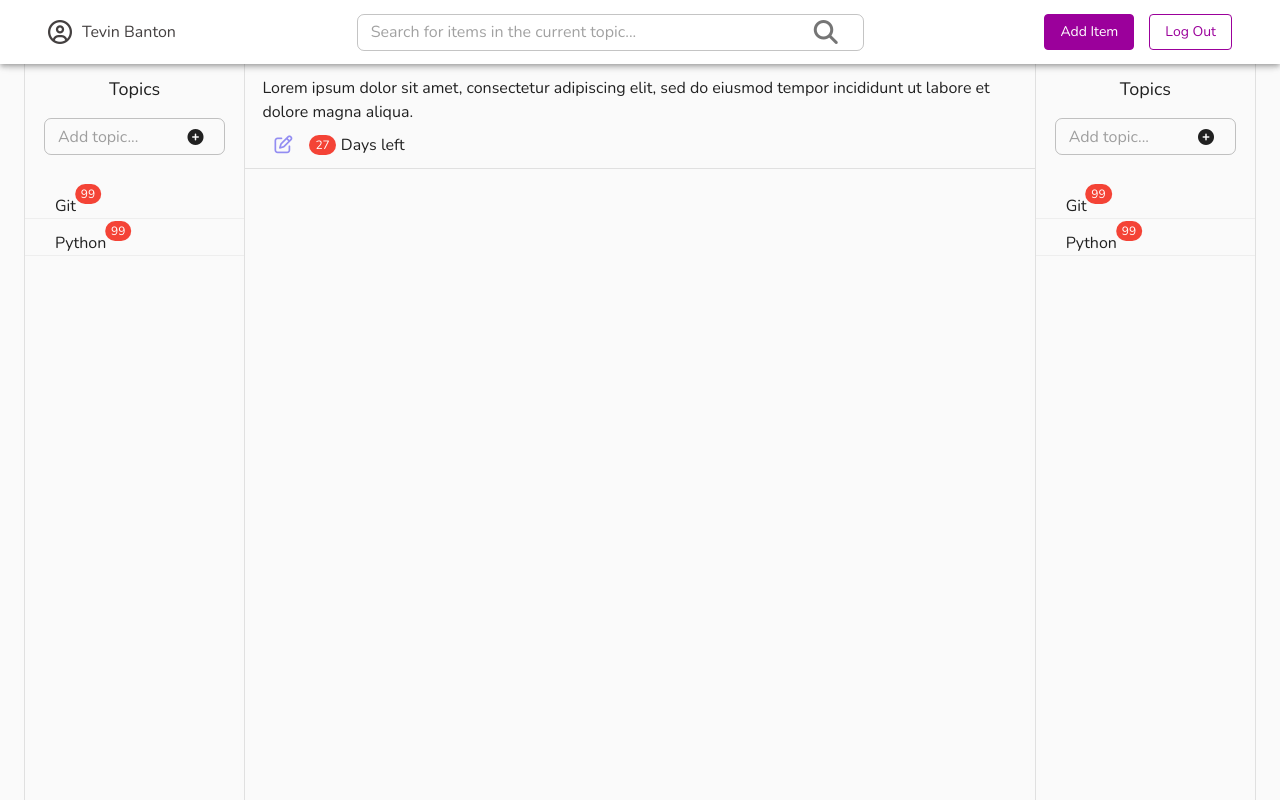
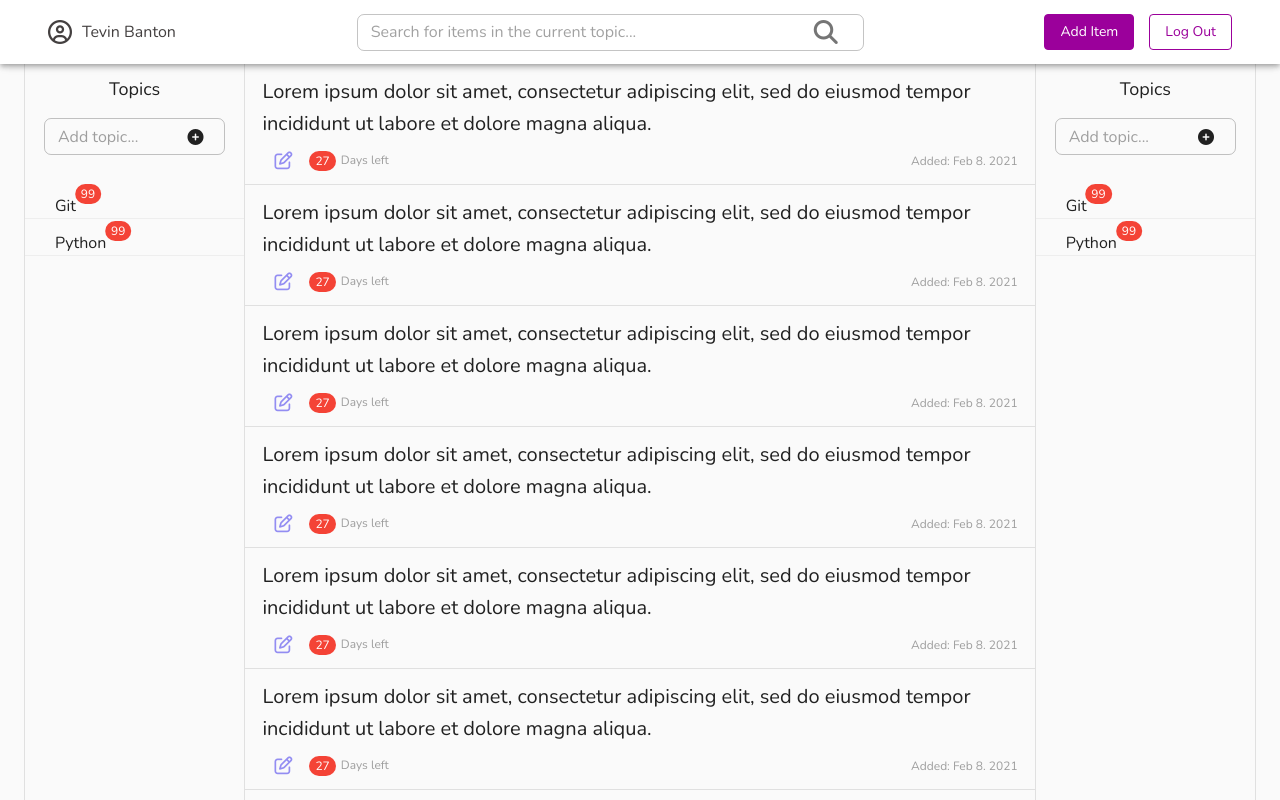
Before and after one commit to TevinAB/SpaceRep, a React (Create React App) app in the folder client/: page /home in a window 1280 px wide. Built offline with nearby package versions, Linux system fonts and the light colour scheme.

Commit message:
answer box added

```diff
--- a/client/src/components/Home/subcomponents/Feed.js
+++ b/client/src/components/Home/subcomponents/Feed.js
@@ -8,7 +8,9 @@ const useStyle = makeStyles((theme) => ({
     maxWidth: '820px',
     width: '64.0625%',
     height: 'calc(100vh - 64px)',
-    paddingTop: '64px',
+    maxHeight: 'calc(100vh - 64px)',
+    marginTop: '64px',
+    overflow: 'auto',
   },
 }));
 
@@ -16,7 +18,58 @@ function Feed() {
   const classes = useStyle();
   return (
     <Box classes={{ root: classes.container }}>
-      <FeedItem question='Lorem ipsum dolor sit amet, consectetur adipiscing elit, sed do eiusmod tempor incididunt ut labore et dolore magna aliqua.' />
+      <FeedItem
+        question='Lorem ipsum dolor sit amet, consectetur adipiscing elit, sed do eiusmod tempor incididunt ut labore et dolore magna aliqua.'
+        answer='Egestas integer eget aliquet nibh praesent tristique magna. Velit laoreet id donec ultrices tincidunt. Arcu dui vivamus arcu felis bibendum ut tristique et'
+      />
+      <FeedItem
+        question='Lorem ipsum dolor sit amet, consectetur adipiscing elit, sed do eiusmod tempor incididunt ut labore et dolore magna aliqua.'
+        answer='Egestas integer eget aliquet nibh praesent tristique magna. Velit laoreet id donec ultrices tincidunt. Arcu dui vivamus arcu felis bibendum ut tristique et'
+      />
+      <FeedItem
+        question='Lorem ipsum dolor sit amet, consectetur adipiscing elit, sed do eiusmod tempor incididunt ut labore et dolore magna aliqua.'
+        answer='Egestas integer eget aliquet nibh praesent tristique magna. Velit laoreet id donec ultrices tincidunt. Arcu dui vivamus arcu felis bibendum ut tristique et'
+      />
+      <FeedItem
+        question='Lorem ipsum dolor sit amet, consectetur adipiscing elit, sed do eiusmod tempor incididunt ut labore et dolore magna aliqua.'
+        answer='Egestas integer eget aliquet nibh praesent tristique magna. Velit laoreet id donec ultrices tincidunt. Arcu dui vivamus arcu felis bibendum ut tristique et'
+      />
+      <FeedItem
+        question='Lorem ipsum dolor sit amet, consectetur adipiscing elit, sed do eiusmod tempor incididunt ut labore et dolore magna aliqua.'
+        answer='Egestas integer eget aliquet nibh praesent tristique magna. Velit laoreet id donec ultrices tincidunt. Arcu dui vivamus arcu felis bibendum ut tristique et'
+      />
+      <FeedItem
+        question='Lorem ipsum dolor sit amet, consectetur adipiscing elit, sed do eiusmod tempor incididunt ut labore et dolore magna aliqua.'
+        answer='Egestas integer eget aliquet nibh praesent tristique magna. Velit laoreet id donec ultrices tincidunt. Arcu dui vivamus arcu felis bibendum ut tristique et'
+      />
+      <FeedItem
+        question='Lorem ipsum dolor sit amet, consectetur adipiscing elit, sed do eiusmod tempor incididunt ut labore et dolore magna aliqua.'
+        answer='Egestas integer eget aliquet nibh praesent tristique magna. Velit laoreet id donec ultrices tincidunt. Arcu dui vivamus arcu felis bibendum ut tristique et'
+      />
+      <FeedItem
+        question='Lorem ipsum dolor sit amet, consectetur adipiscing elit, sed do eiusmod tempor incididunt ut labore et dolore magna aliqua.'
+        answer='Egestas integer eget aliquet nibh praesent tristique magna. Velit laoreet id donec ultrices tincidunt. Arcu dui vivamus arcu felis bibendum ut tristique et'
+      />
+      <FeedItem
+        question='Lorem ipsum dolor sit amet, consectetur adipiscing elit, sed do eiusmod tempor incididunt ut labore et dolore magna aliqua.'
+        answer='Egestas integer eget aliquet nibh praesent tristique magna. Velit laoreet id donec ultrices tincidunt. Arcu dui vivamus arcu felis bibendum ut tristique et'
+      />
+      <FeedItem
+        question='Lorem ipsum dolor sit amet, consectetur adipiscing elit, sed do eiusmod tempor incididunt ut labore et dolore magna aliqua.'
+        answer='Egestas integer eget aliquet nibh praesent tristique magna. Velit laoreet id donec ultrices tincidunt. Arcu dui vivamus arcu felis bibendum ut tristique et'
+      />
+      <FeedItem
+        question='Lorem ipsum dolor sit amet, consectetur adipiscing elit, sed do eiusmod tempor incididunt ut labore et dolore magna aliqua.'
+        answer='Egestas integer eget aliquet nibh praesent tristique magna. Velit laoreet id donec ultrices tincidunt. Arcu dui vivamus arcu felis bibendum ut tristique et'
+      />
+      <FeedItem
+        question='Lorem ipsum dolor sit amet, consectetur adipiscing elit, sed do eiusmod tempor incididunt ut labore et dolore magna aliqua.'
+        answer='Egestas integer eget aliquet nibh praesent tristique magna. Velit laoreet id donec ultrices tincidunt. Arcu dui vivamus arcu felis bibendum ut tristique et'
+      />
+      <FeedItem
+        question='Lorem ipsum dolor sit amet, consectetur adipiscing elit, sed do eiusmod tempor incididunt ut labore et dolore magna aliqua.'
+        answer='Egestas integer eget aliquet nibh praesent tristique magna. Velit laoreet id donec ultrices tincidunt. Arcu dui vivamus arcu felis bibendum ut tristique et'
+      />
     </Box>
   );
 }
--- a/client/src/components/Home/subcomponents/FeedItem.js
+++ b/client/src/components/Home/subcomponents/FeedItem.js
@@ -1,4 +1,4 @@
-import React from 'react';
+import React, { useState } from 'react';
 import { makeStyles } from '@material-ui/core/styles';
 import {
   IconButton,
@@ -13,11 +13,19 @@ const useStyle = makeStyles((theme) => ({
     padding: '0px 17px',
     borderBottom: `1px solid ${theme.palette.grey[300]}`,
   },
+  answerBox: {
+    padding: '12px 17px',
+    borderBottom: `1px solid ${theme.palette.grey[300]}`,
+  },
   titleBox: {
     paddingTop: '12px',
   },
   detailBox: {
+    display: 'flex',
+    alignItems: 'center',
+    justifyContent: 'space-between',
     paddingBottom: '2px',
+    width: '100%',
   },
   editButton: {
     fontSize: '18px',
@@ -28,38 +36,66 @@ const useStyle = makeStyles((theme) => ({
     display: 'flex',
     alignItems: 'center',
   },
+  rightDetails: {
+    justifySelf: 'flex-end',
+  },
   badge: {
     position: 'relative',
     transform: 'none',
     marginRight: '5px',
   },
+  faded: {
+    color: theme.palette.grey[500],
+  },
 }));
 
 function FeedItem({ question, answer }) {
+  const [open, setOpen] = useState(false);
   const classes = useStyle();
 
+  const onClick = (e) => setOpen(!open);
+
   const questionBox = (
-    <Box classes={{ root: classes.questionBox }}>
+    <Box classes={{ root: classes.questionBox }} onClick={onClick}>
       <Box classes={{ root: classes.titleBox }}>
-        <Typography>{question}</Typography>
+        <Typography variant='h6'>{question}</Typography>
       </Box>
       <Box classes={{ root: classes.detailBox }}>
         <Box classes={{ root: classes.leftDetails }}>
           <IconButton classes={{ root: classes.editButton }}>
             <i className='far fa-edit'></i>
           </IconButton>
-          <div style={{ display: 'flex', alignItems: 'center' }}>
-            <Badge
-              classes={{ badge: classes.badge }}
-              badgeContent={27}
-              color='error'
-            ></Badge>
-            <Typography>Days left</Typography>
-          </div>
+          <Badge
+            classes={{ badge: classes.badge }}
+            badgeContent={27}
+            color='error'
+          ></Badge>
+          <Typography classes={{ root: classes.faded }} variant='caption'>
+            Days left
+          </Typography>
+        </Box>
+        <Box classes={{ root: classes.rightDetails }}>
+          <Typography classes={{ root: classes.faded }} variant='caption'>
+            Added: Feb 8. 2021
+          </Typography>
         </Box>
       </Box>
     </Box>
   );
-  return <Box>{questionBox}</Box>;
+
+  const answerBox = (
+    <Collapse in={open}>
+      <Box classes={{ root: classes.answerBox }}>
+        <Typography>{answer}</Typography>
+      </Box>
+    </Collapse>
+  );
+
+  return (
+    <Box>
+      {questionBox}
+      {answerBox}
+    </Box>
+  );
 }
 export default FeedItem;
```
